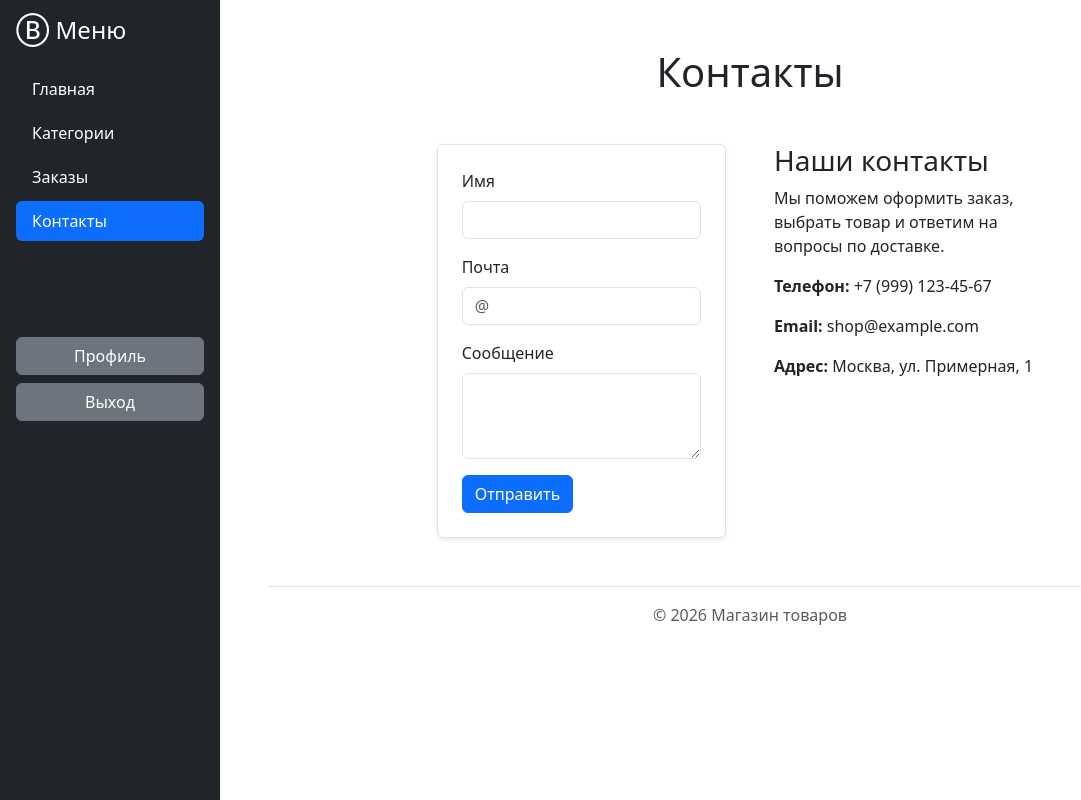
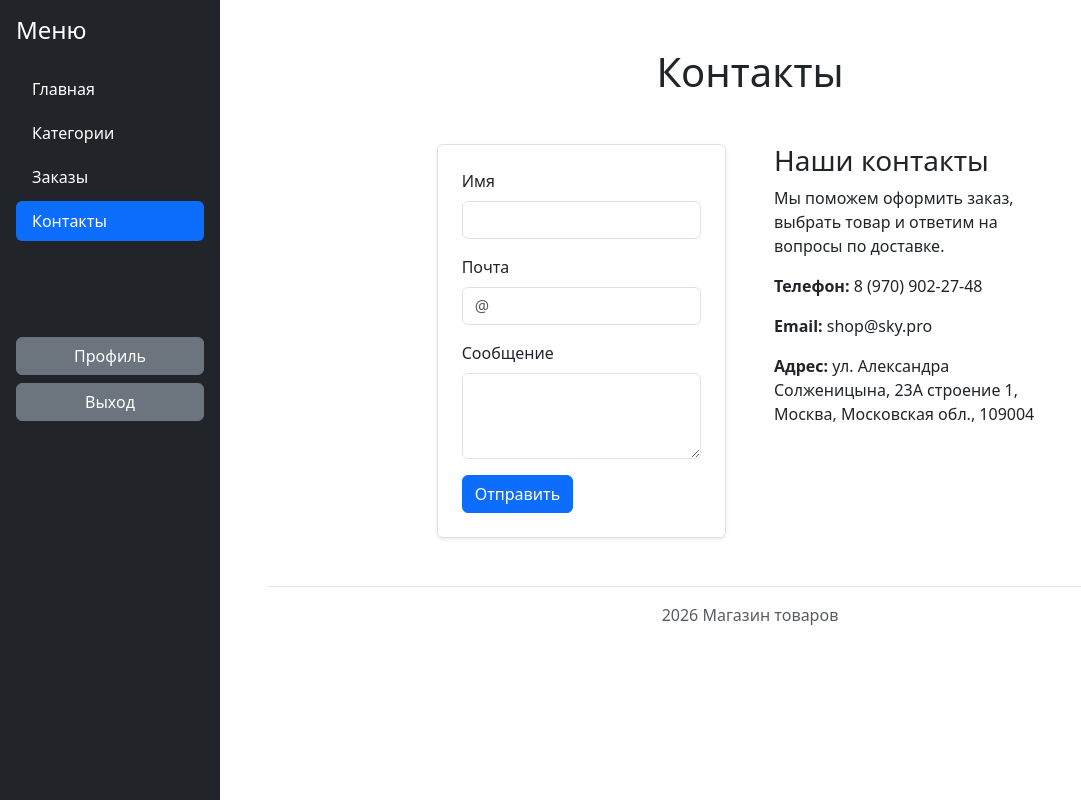
Before and after one commit to ALTSisyphus/simple_shop, a Python web app: template templates/contacts.html in a window 1280 px wide. Shown: the whole page, without its empty margins (0-1081 px from the left). Run offline with Jinja, Linux system fonts and the light colour scheme; the template is opened without the code that fills it, so the values that code supplies are empty.

Commit message:
Обновлена страница контактов

```diff
--- a/templates/contacts.html
+++ b/templates/contacts.html
@@ -17,7 +17,7 @@
 <body>
 <div class="d-md-flex">
   <aside class="sidebar bg-dark text-white position-fixed p-3">
-    <h4 class="mb-4">Ⓑ Меню</h4>
+    <h4 class="mb-4">Меню</h4>
     <nav class="nav nav-pills flex-column gap-1">
       <a class="nav-link text-white" href="index.html">Главная</a>
       <a class="nav-link text-white" href="catalog.html">Категории</a>
@@ -56,13 +56,13 @@
       <div class="col-lg-5 col-xl-4">
         <h3>Наши контакты</h3>
         <p>Мы поможем оформить заказ, выбрать товар и ответим на вопросы по доставке.</p>
-        <p><strong>Телефон:</strong> +7 (999) 123-45-67</p>
-        <p><strong>Email:</strong> shop@example.com</p>
-        <p><strong>Адрес:</strong> Москва, ул. Примерная, 1</p>
+        <p><strong>Телефон:</strong> 8 (970) 902-27-48</p>
+        <p><strong>Email:</strong> shop@sky.pro</p>
+        <p><strong>Адрес:</strong> ул. Александра Солженицына, 23А строение 1, Москва, Московская обл., 109004</p>
       </div>
     </section>
 
-    <footer class="text-center text-muted border-top mt-5 pt-3">© 2026 Магазин товаров</footer>
+    <footer class="text-center text-muted border-top mt-5 pt-3">2026 Магазин товаров</footer>
   </main>
 </div>
 <script src="https://cdn.jsdelivr.net/npm/bootstrap@5.3.3/dist/js/bootstrap.bundle.min.js"></script>
```
